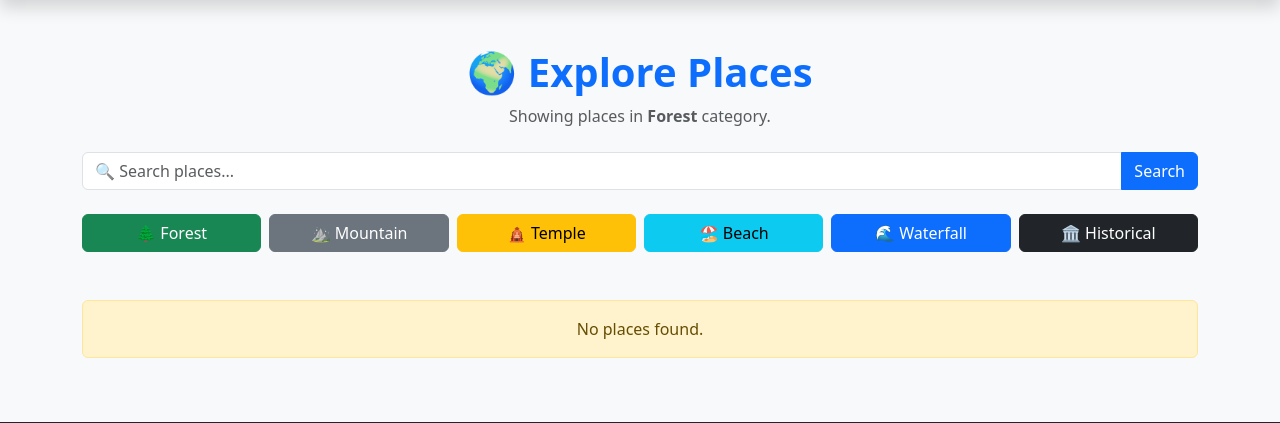
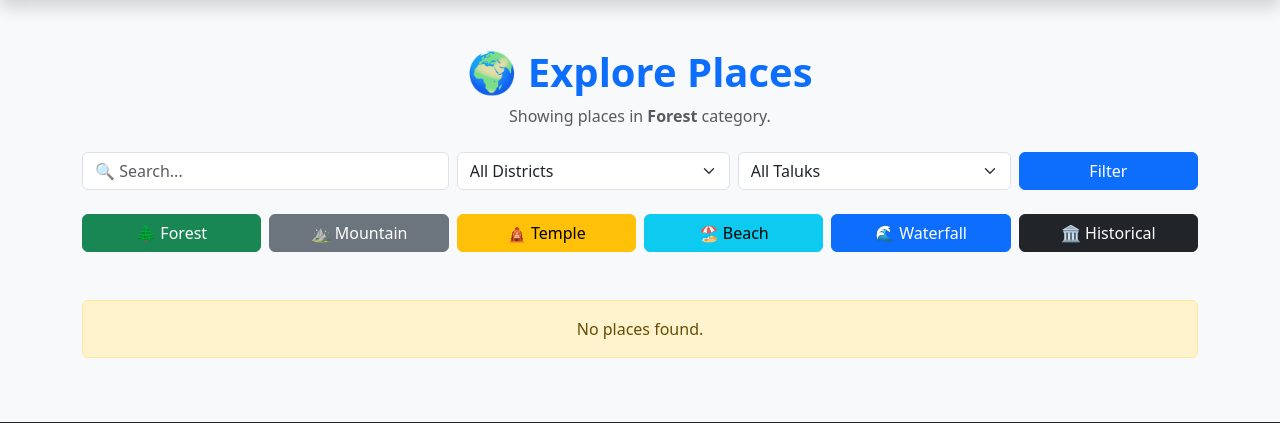
Before and after one commit to sharansalyan102-star/ExploreDuniya, a Django app: page /places/category/Forest/ in a window 1280 px wide. Shown: the part 56-479 px from the top of the page. Run offline with Django 5.2, Linux system fonts and the light colour scheme; data comes from the database, SQL or seed files in the repository.

Commit message:
Add district and taluk filters

```diff
--- a/places/templates/places/place_list.html
+++ b/places/templates/places/place_list.html
@@ -106,24 +106,57 @@
 
     <form method="GET">
 
-        <div class="input-group">
+    <div class="row g-2">
 
+        <div class="col-md-4">
             <input
                 type="text"
                 name="q"
                 class="form-control"
-                placeholder="🔍 Search places..."
+                placeholder="🔍 Search..."
                 value="{{ request.GET.q }}"
             >
-
-            <button class="btn btn-primary" type="submit">
-                Search
-            </button>
-
         </div>
 
-    </form>
+        <div class="col-md-3">
+            <select name="district" class="form-select">
+                <option value="">All Districts</option>
 
+                {% for d in districts %}
+                    <option
+                        value="{{ d }}"
+                        {% if request.GET.district == d %}selected{% endif %}
+                    >
+                        {{ d }}
+                    </option>
+                {% endfor %}
+            </select>
+        </div>
+
+        <div class="col-md-3">
+            <select name="taluk" class="form-select">
+                <option value="">All Taluks</option>
+
+                {% for t in taluks %}
+                    <option
+                        value="{{ t }}"
+                        {% if request.GET.taluk == t %}selected{% endif %}
+                    >
+                        {{ t }}
+                    </option>
+                {% endfor %}
+            </select>
+        </div>
+
+        <div class="col-md-2">
+            <button type="submit" class="btn btn-primary w-100">
+                Filter
+            </button>
+        </div>
+
+    </div>
+
+</form>
 </div>
 
 <!-- Category Buttons -->
@@ -198,6 +231,17 @@
                         {{ place.state }}
                     </p>
 
+
+<p>
+    <strong>🏙️ District:</strong>
+    {{ place.district }}
+</p>
+
+<p>
+    <strong>🗺️ Taluk:</strong>
+    {{ place.taluk }}
+</p>
+
                     <p>
                         {{ place.description|truncatewords:20 }}
                     </p>
--- a/places/views.py
+++ b/places/views.py
@@ -49,22 +49,50 @@ def register(request):
 # -------------------------
 # Place List
 # -------------------------
+from django.db.models import Q
+
 def place_list(request):
     query = request.GET.get("q")
+    district = request.GET.get("district")
+    taluk = request.GET.get("taluk")
+
+    places = Place.objects.all()
 
     if query:
-        places = Place.objects.filter(name__icontains=query)
-    else:
-        places = Place.objects.all()
+        places = places.filter(
+            Q(name__icontains=query) |
+            Q(state__icontains=query) |
+            Q(district__icontains=query) |
+            Q(taluk__icontains=query)
+        )
+
+    if district:
+        places = places.filter(district__iexact=district)
+
+    if taluk:
+        places = places.filter(taluk__iexact=taluk)
+
+    districts = (
+        Place.objects.values_list("district", flat=True)
+        .distinct()
+        .order_by("district")
+    )
+
+    taluks = (
+        Place.objects.values_list("taluk", flat=True)
+        .distinct()
+        .order_by("taluk")
+    )
 
     return render(
         request,
         "places/place_list.html",
         {
             "places": places,
+            "districts": districts,
+            "taluks": taluks,
         },
     )
-
 
 # -------------------------
 # Category Filter
```
